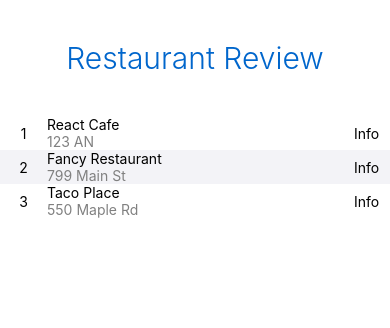
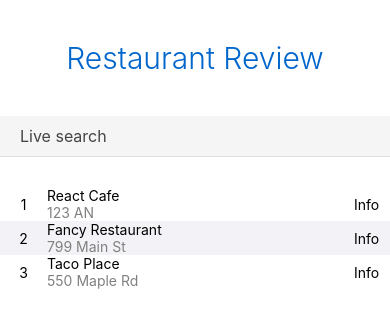
Before and after one commit to azevedorafael/RestaurantReview, a React Native app: screen / in a window 390 px wide. Shown: the top 328 px of the page. Built offline with nearby package versions, Linux system fonts and the light colour scheme.

Commit message:
Add live search box

```diff
--- a/App.js
+++ b/App.js
@@ -7,7 +7,7 @@
  */
 
 import React, { Component } from 'react';
-import { StyleSheet, Text, View } from 'react-native';
+import { StyleSheet, Text, View, TextInput } from 'react-native';
 import HeaderStlye from './HeaderStyle'
 
 const restaurants = [
@@ -17,13 +17,32 @@
 ]
 
 export default class App extends Component {
+
+  state = {
+    search: null
+  }
+
   render() {
     return (
       <View style={styles.container}>
         <Text style={HeaderStlye.header}>Restaurant Review</Text>
 
+        <TextInput
+          style={styles.input}
+          placeholder={'Live search'}
+          onChangeText={text => {
+            this.setState({ search: text })
+          }}
+          value={this.state.search}
+        />
+
         {
-          restaurants.map((place, index) => {
+          restaurants
+          .filter(place => {
+            return !this.state.search ||
+              place.name.toLowerCase().indexOf(this.state.search.toLowerCase()) > -1
+          })
+          .map((place, index) => {
             return (
               <View key={place.name} style={[
                 styles.row,
@@ -65,5 +84,15 @@
   },
   addressText: {
     'color': 'grey'
+  },
+  input: {
+    marginBottom: 30,
+    padding: 10,
+    paddingHorizontal: 20,
+    fontSize: 16,
+    color: '#444',
+    borderBottomWidth: 1,
+    borderColor: '#ddd',
+    backgroundColor: '#F5F5F5'
   }
 });
```
